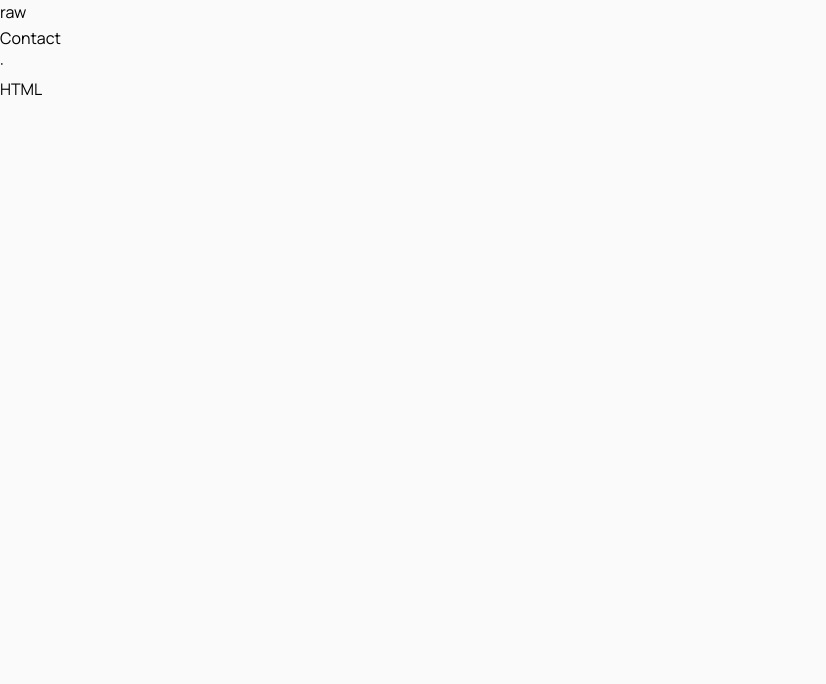
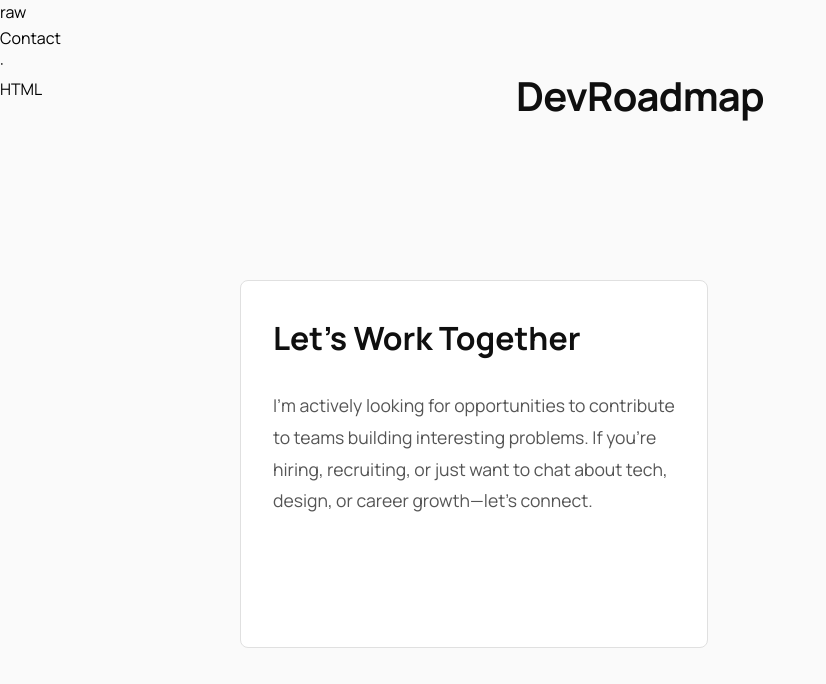
Before and after one commit to SheillaO/DevRoadmap, a website: page contact.html in a window 1280 px wide. Shown: the whole page, without its empty margins (0-826 px from the left). Drawn offline with Linux system fonts and the light colour scheme; files that its build step writes are made by us from their sources.

Commit message:
Update contact.html

```diff
--- a/contact.html
+++ b/contact.html
@@ -15,3 +15,19 @@ Contact · HTML
 </head>
 
 <body>
+
+    <header class="site-header">
+        <a href="index.html" style="text-decoration: none;">
+            <h1>DevRoadmap</h1>
+        </a>
+    </header>
+
+    <main style="max-width: 800px; margin: 0 auto; padding: 2em 1em;">
+
+        <article style="background: white; padding: 2em; border-radius: 0.5em; border: 1px solid #e0e0e0;">
+            <h2 style="font-size: 2rem; margin-top: 0;">Let's Work Together</h2>
+
+            <p style="font-size: 1.1rem; line-height: 1.8; color: #555; margin: 1.5em 0;">
+                I'm actively looking for opportunities to contribute to teams building interesting problems. If you're
+                hiring, recruiting, or just want to chat about tech, design, or career growth—let's connect.
+            </p>
```
